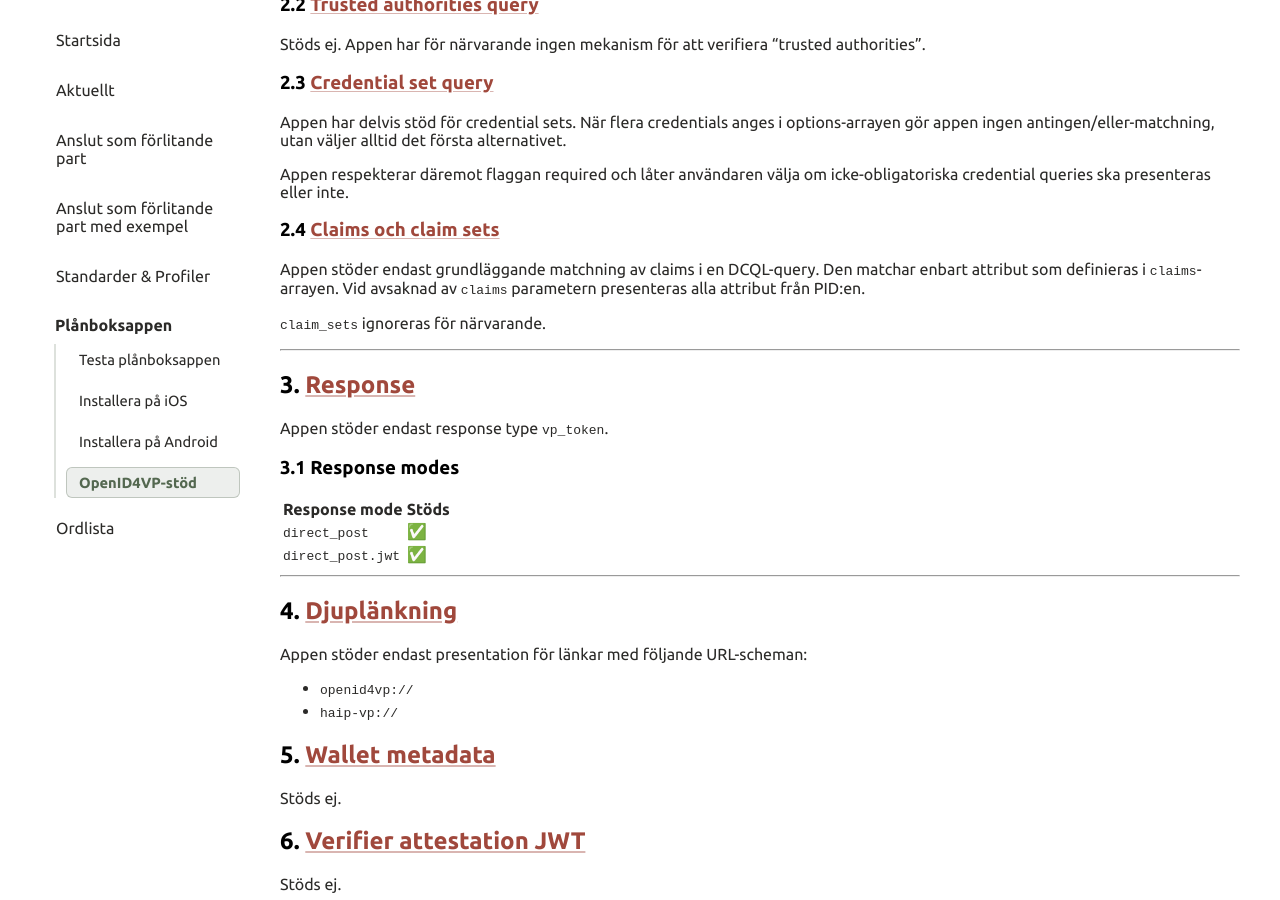
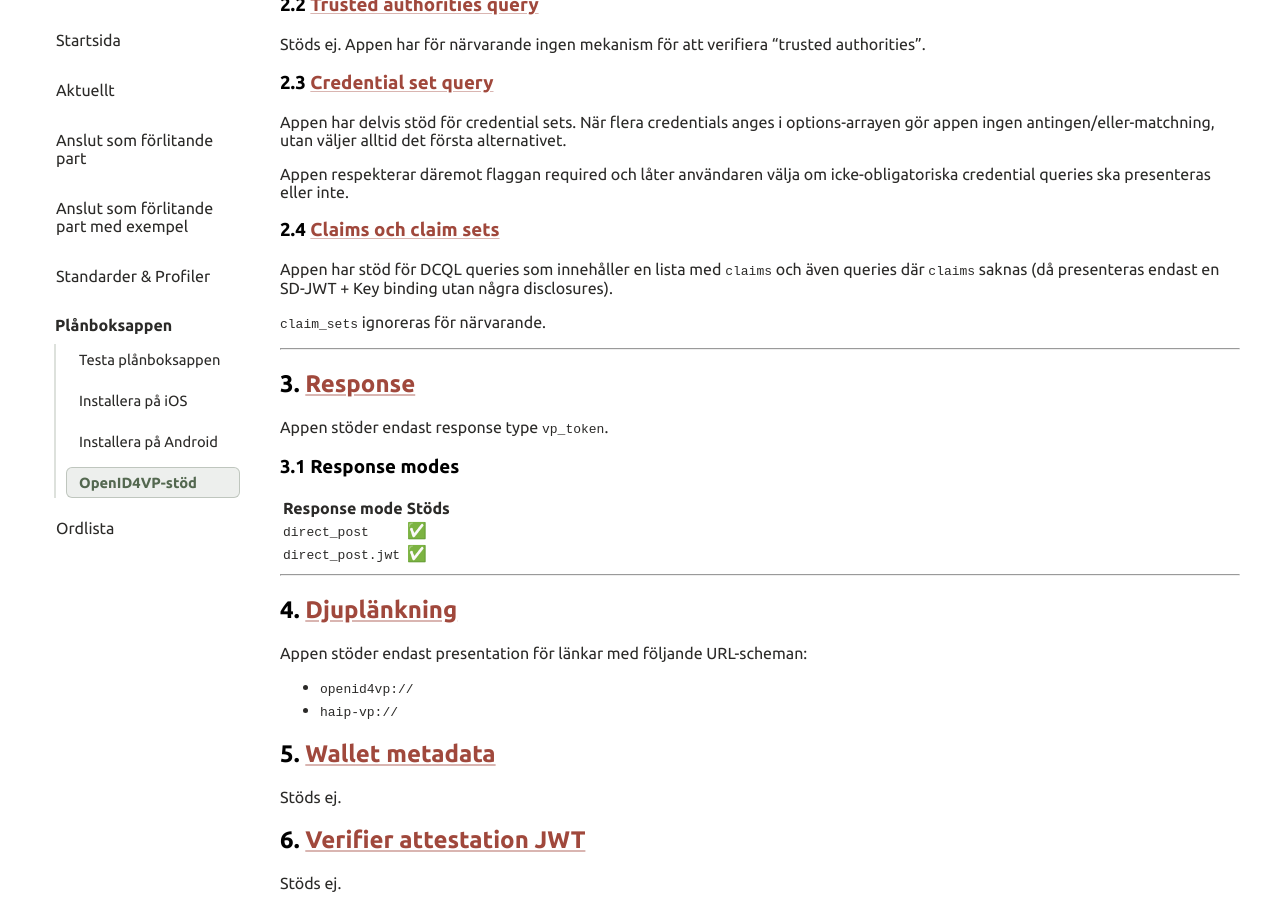
Before and after one commit to diggsweden/wallet-utvecklarportal, a Jekyll site: the page built from pages/planboksappen/openid4vp.md, in a window 1280 px wide and 900 px high, scrolled down 2366 px. Built offline with Jekyll 4.4.1, drawn with Linux system fonts in a browser that asks for light colours.

Commit message:
docs(openid4vp): update claim presentation section
Signed-off-by: Asser Hakala <extern.asser.hakala@digg.se>

```diff
--- a/pages/planboksappen/openid4vp.md
+++ b/pages/planboksappen/openid4vp.md
@@ -127,9 +127,8 @@ presenteras eller inte.
 
 ### 2.4 [Claims och claim sets](https://openid.net/specs/openid-4-verifiable-presentations-1_0.html#name-selecting-claims) {#claims-och-claim-sets}
 
-Appen stöder endast grundläggande matchning av claims i en DCQL-query.
-Den matchar enbart attribut som definieras i `claims`-arrayen.
-Vid avsaknad av `claims` parametern presenteras alla attribut från PID:en.
+Appen har stöd för DCQL queries som innehåller en lista med `claims` och även queries där `claims` saknas (då
+presenteras endast en SD-JWT + Key binding utan några disclosures).
 
 `claim_sets` ignoreras för närvarande.
 
```
